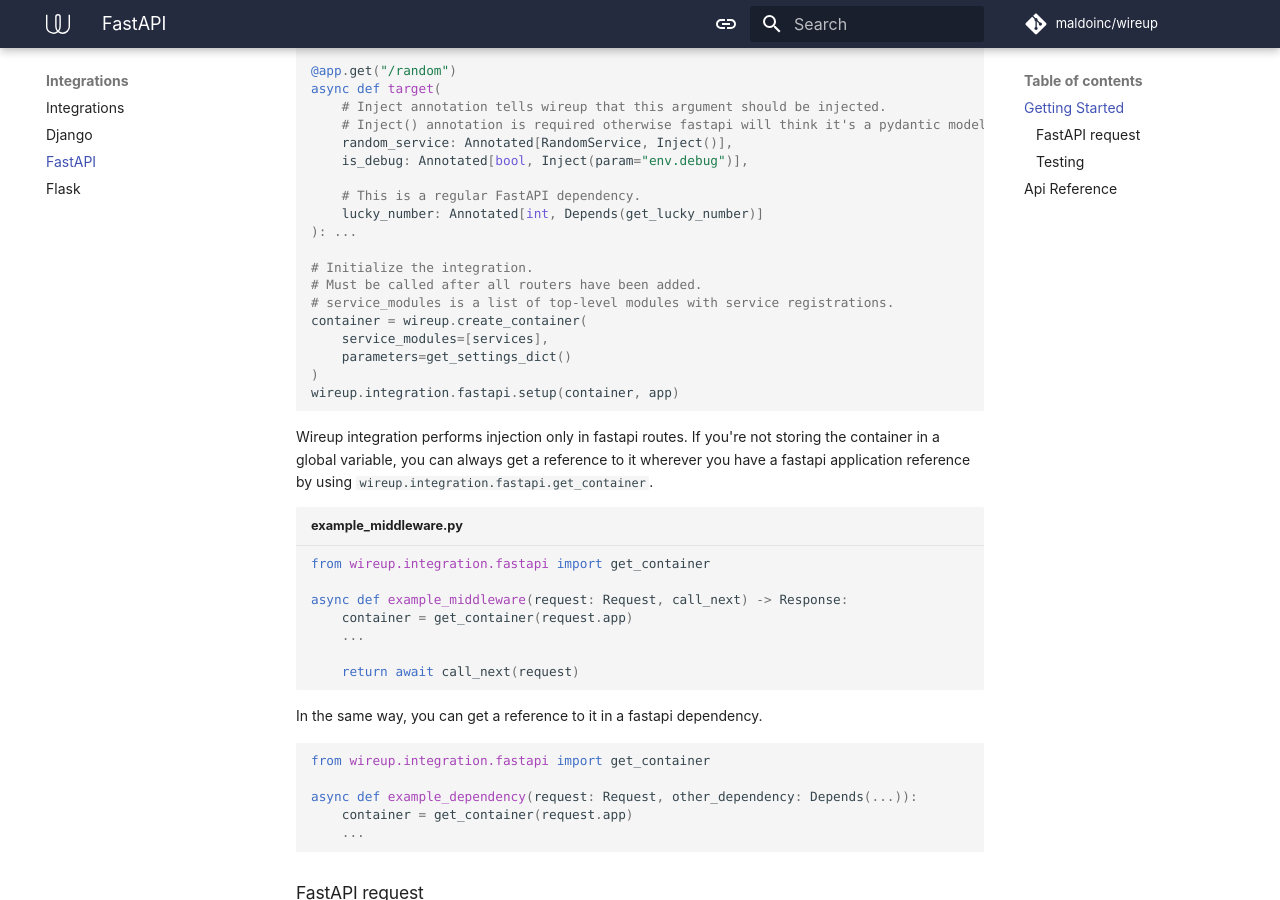
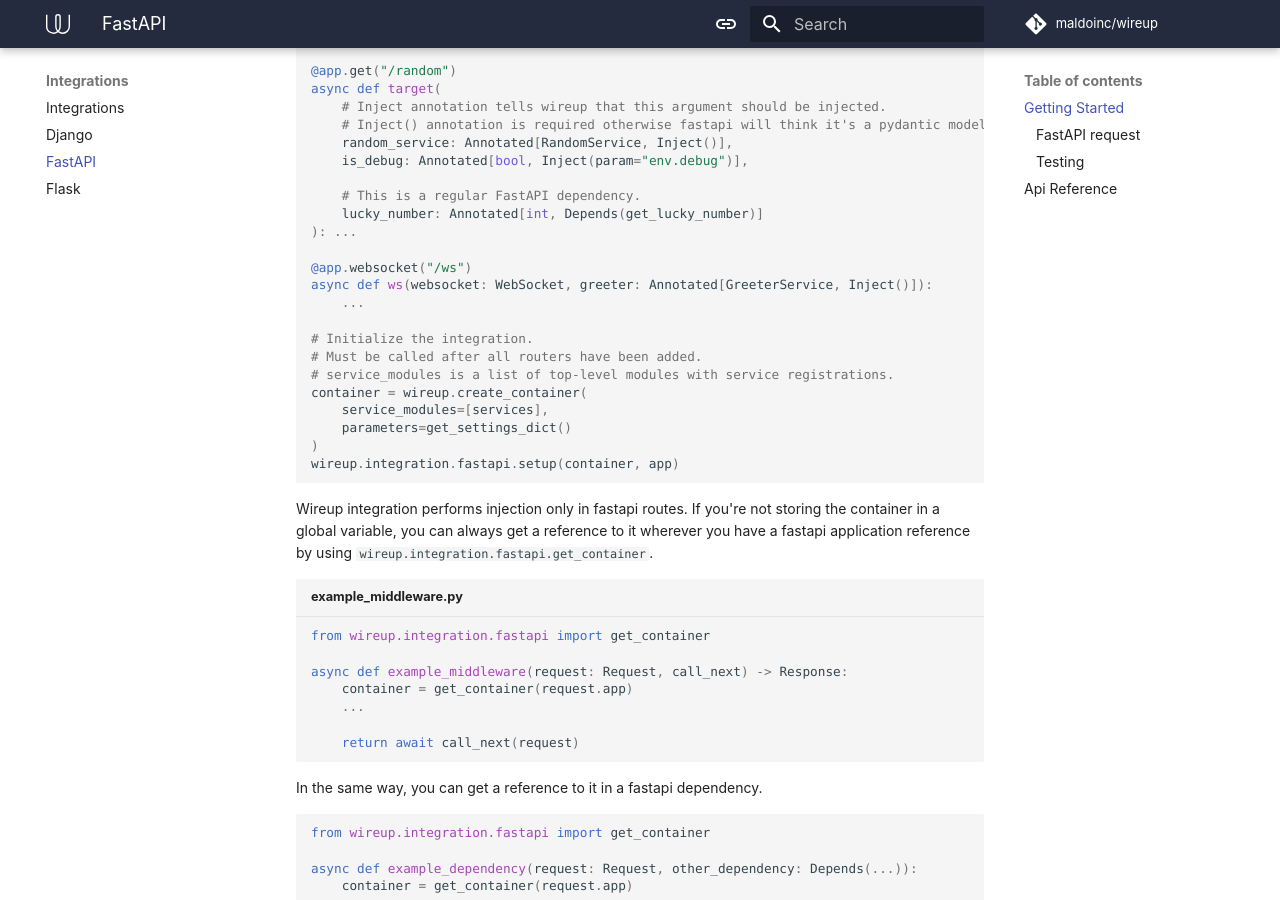
Before and after one commit to maldoinc/wireup, an MkDocs documentation site: the page built from docs/pages/integrations/fastapi.md, in a window 1280 px wide and 900 px high, scrolled down 583 px. Built offline with MkDocs 1.6.1 and Material for MkDocs 9.7.7, drawn with Linux system fonts in a browser that asks for light colours; some web fonts are replaced; comment, search, counter and statistics services are not loaded; the version menu is left out.

Commit message:
Update fastapi integration docs

```diff
--- a/docs/pages/integrations/fastapi.md
+++ b/docs/pages/integrations/fastapi.md
@@ -24,6 +24,10 @@ async def target(
     # This is a regular FastAPI dependency.
     lucky_number: Annotated[int, Depends(get_lucky_number)]
 ): ...
+
+@app.websocket("/ws")
+async def ws(websocket: WebSocket, greeter: Annotated[GreeterService, Inject()]):
+    ...
 
 # Initialize the integration.
 # Must be called after all routers have been added.
```
